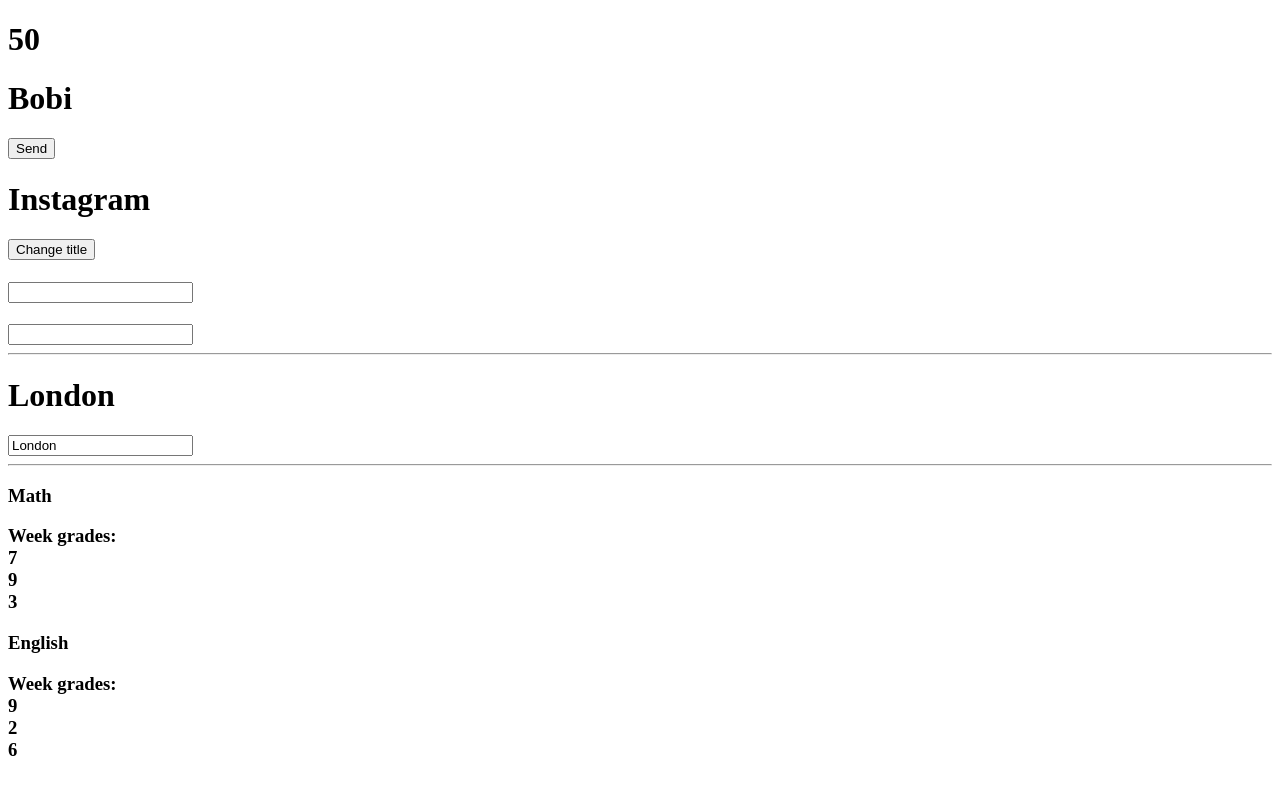
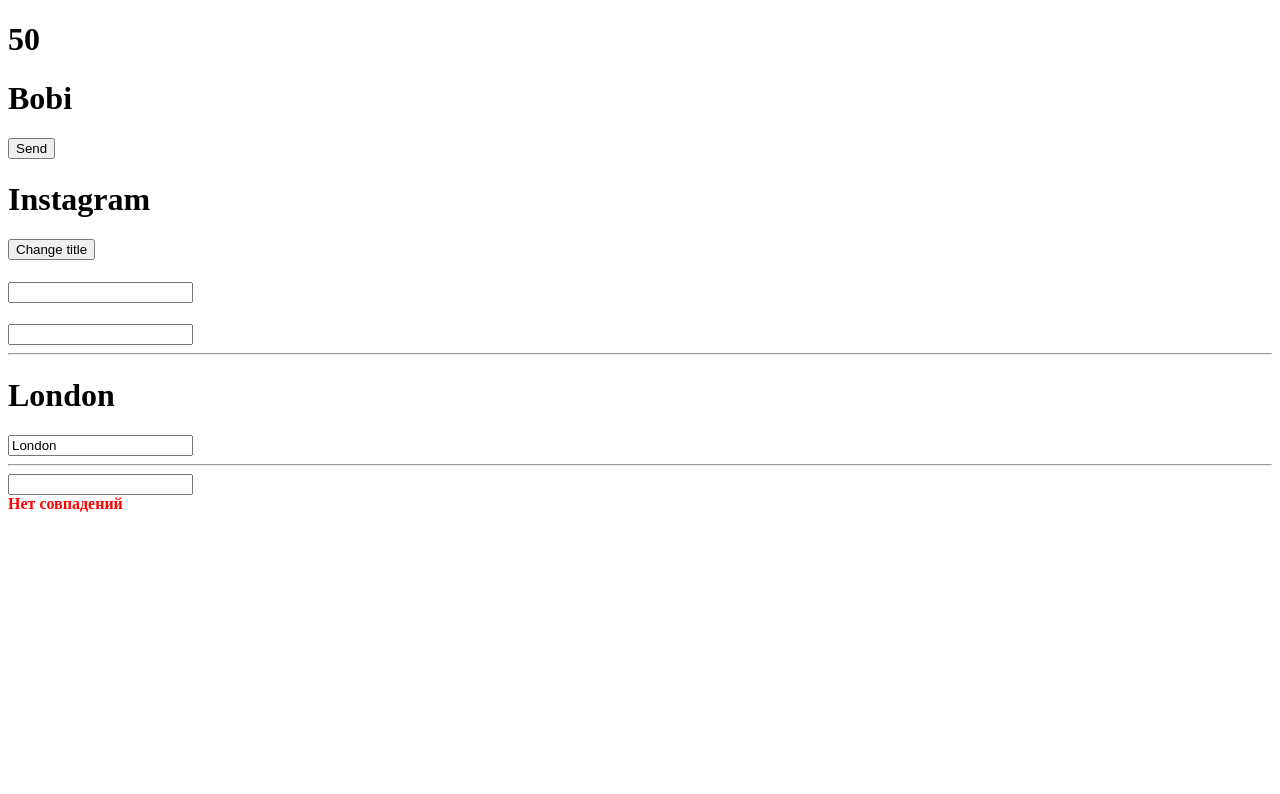
Before and after one commit to quakerlegend1/todolist-ang, an Angular app: page / in a window 1280 px wide. Shown: the top 794 px of the page. Built offline with nearby package versions, Linux system fonts and the light colour scheme.

Commit message:
use ngSwitch

```diff
--- a/src/app/parent/parent.component.css
+++ b/src/app/parent/parent.component.css
@@ -0,0 +1,4 @@
+.error {
+  color: red;
+  font-weight: bold;
+}
--- a/src/app/parent/parent.component.html
+++ b/src/app/parent/parent.component.html
@@ -1,14 +1,8 @@
-<div *ngIf="isLoading">Loading</div>
-<ng-container *ngIf="!isLoading">
-  <div *ngFor="let lesson of lessons">
-    <div>
-      <h3>{{ lesson.title }}</h3>
-      <div>
-        <h3>
-          Week grades:
-          <div *ngFor="let grade of lesson.weekGrades">{{ grade.gradeItem }}</div>
-        </h3>
-      </div>
-    </div>
-  </div>
-</ng-container>
+<input type="text" [(ngModel)]="value" />
+<div [ngSwitch]="value">
+  <div *ngSwitchCase="'1'">One</div>
+  <div *ngSwitchCase="'2'">Two</div>
+  <div *ngSwitchCase="'3'">Three</div>
+  <div *ngSwitchCase="'4'">Four</div>
+  <div *ngSwitchDefault class="error">Нет совпадений</div>
+</div>
--- a/src/app/parent/parent.component.ts
+++ b/src/app/parent/parent.component.ts
@@ -12,49 +12,5 @@ interface Lesson {
   styleUrls: ['./parent.component.css'],
 })
 export class ParentComponent {
-  isLoading = true
-
-  constructor() {
-    setTimeout(() => {
-      this.isLoading = false
-    }, 4000)
-  }
-  lessons: Lesson[] = [
-    {
-      id: 0,
-      title: 'Math',
-      weekGrades: [
-        {
-          id: 0,
-          gradeItem: 7,
-        },
-        {
-          id: 1,
-          gradeItem: 9,
-        },
-        {
-          id: 2,
-          gradeItem: 3,
-        },
-      ],
-    },
-    {
-      id: 1,
-      title: 'English',
-      weekGrades: [
-        {
-          id: 0,
-          gradeItem: 9,
-        },
-        {
-          id: 1,
-          gradeItem: 2,
-        },
-        {
-          id: 2,
-          gradeItem: 6,
-        },
-      ],
-    },
-  ]
+  value: string = ''
 }
```
